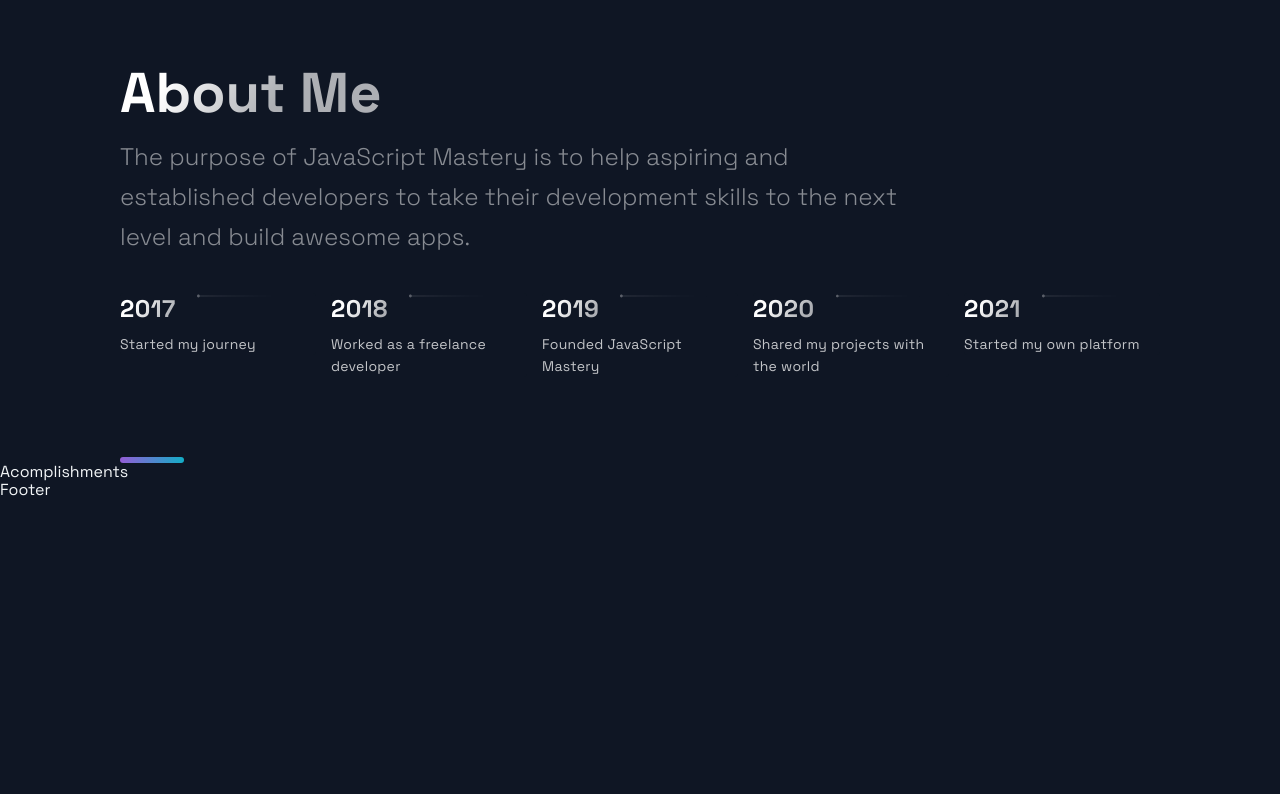
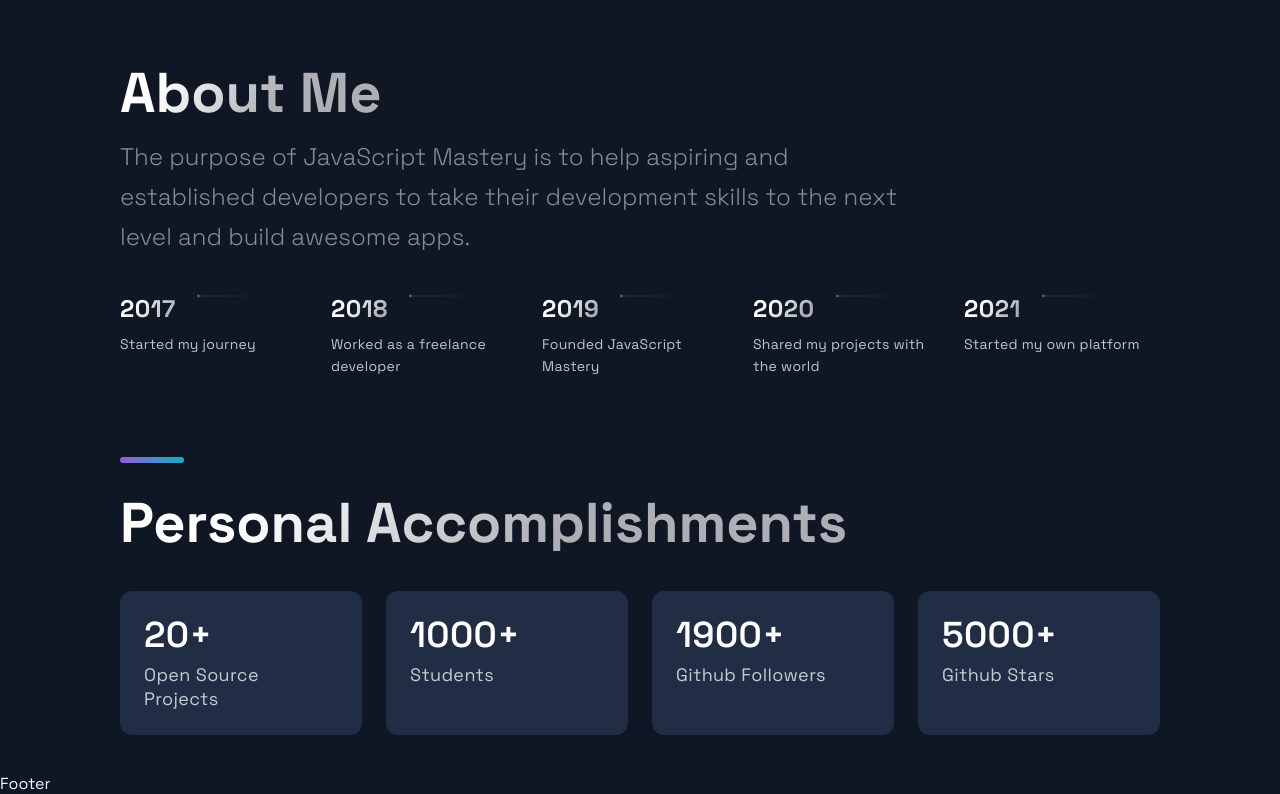
Before and after one commit to Ivandamien/next_portfolio, a Next.js app: page / in a window 1280 px wide. Shown: the part 2604-3398 px from the top of the page. Before the commit the page ends 3104 px from the top, so only its background shows below. Built offline with nearby package versions, Linux system fonts and the light colour scheme.

Commit message:
Personal accomplishments done

```diff
--- a/src/components/Acomplishments/Acomplishments.js
+++ b/src/components/Acomplishments/Acomplishments.js
@@ -11,9 +11,20 @@
 ];
 
 const Acomplishments = () => (
-  <div>
-    Acomplishments
-  </div>
+  <Section>
+    <SectionTitle>Personal Accomplishments</SectionTitle>
+    <Boxes>
+      {
+        data.map((card, index) => (
+          <Box key={index}>
+            <BoxNum>{ card.number}+</BoxNum>
+            <BoxText>{ card.text}</BoxText>
+
+          </Box>
+        ))
+      }
+    </Boxes>
+  </Section>
 );
 
 export default Acomplishments;
```
